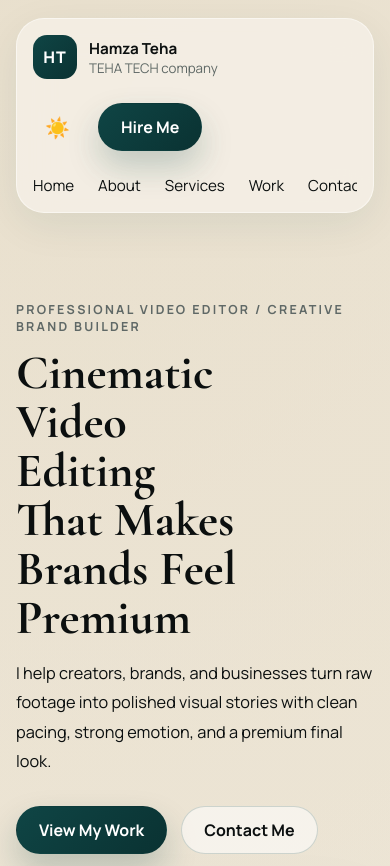
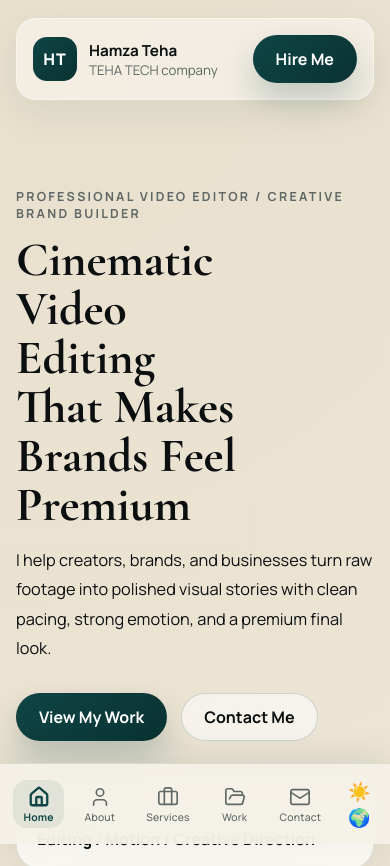
Before and after one commit to essentialsign103-crypto/MY_PORTFOLIO, a Next.js app: page / in a window 390 px wide. Shown: the top 866 px of the page. Built offline with nearby package versions, Linux system fonts and the light colour scheme.

Commit message:
Add mobile bottom navigation with Lucide icons for public site and admin dashboard

```diff
--- a/app/components/HomeContent.tsx
+++ b/app/components/HomeContent.tsx
@@ -3,6 +3,7 @@
 import { useEffect, useRef, useState } from "react";
 import { ThemeToggle } from "./ThemeToggle";
 import { LanguageToggle } from "./LanguageToggle";
+import { MobileBottomNav } from "./MobileBottomNav";
 import { useLanguage } from "@/app/providers/LanguageProvider";
 import { db } from "@/lib/firebase";
 import { collection, addDoc } from "firebase/firestore";
@@ -158,7 +159,7 @@ export function HomeContent({ serviceOptions, defaultData }: HomeContentProps) {
         </div>
       </header>
 
-      <main>
+      <main className="main-with-bottom-nav">
         <section className="hero section" id="home">
           <div className="hero-copy reveal">
             <p className="eyebrow">{t("hero.eyebrow")}</p>
@@ -526,6 +527,9 @@ export function HomeContent({ serviceOptions, defaultData }: HomeContentProps) {
           </a>
         </div>
       </footer>
+
+      {/* Mobile bottom navigation - only visible on mobile */}
+      <MobileBottomNav />
     </div>
   );
 }
--- a/app/components/LanguageToggle.tsx
+++ b/app/components/LanguageToggle.tsx
@@ -7,6 +7,6 @@ const LanguageToggleContent = dynamic(
   { ssr: false }
 );
 
-export function LanguageToggle() {
-  return <LanguageToggleContent />;
+export function LanguageToggle({ compact }: { compact?: boolean }) {
+  return <LanguageToggleContent compact={compact} />;
 }
--- a/app/components/LanguageToggleContent.tsx
+++ b/app/components/LanguageToggleContent.tsx
@@ -4,9 +4,28 @@ import { useState } from "react";
 import { useLanguage } from "@/app/providers/LanguageProvider";
 import "./LanguageToggle.css";
 
-export function LanguageToggleContent() {
+export function LanguageToggleContent({ compact }: { compact?: boolean }) {
   const { language, setLanguage } = useLanguage();
   const [isOpen, setIsOpen] = useState(false);
+
+  if (compact) {
+    return (
+      <button
+        onClick={() => setLanguage(language === "en" ? "om" : "en")}
+        aria-label="Toggle language"
+        style={{
+          background: "none",
+          border: "none",
+          cursor: "pointer",
+          fontSize: "18px",
+          padding: "2px",
+          lineHeight: 1,
+        }}
+      >
+        🌍
+      </button>
+    );
+  }
 
   return (
     <div className="language-toggle-wrapper">
--- /dev/null
+++ b/app/components/MobileBottomNav.tsx
@@ -0,0 +1,112 @@
+"use client";
+
+import { useState, useEffect } from "react";
+import { Home, User, Briefcase, FolderOpen, Mail } from "lucide-react";
+import { useLanguage } from "@/app/providers/LanguageProvider";
+import { ThemeToggle } from "./ThemeToggle";
+import { LanguageToggle } from "./LanguageToggle";
+
+const navItems = [
+  { key: "home",     href: "#home",     icon: Home,       labelKey: "nav.home" },
+  { key: "about",    href: "#about",    icon: User,       labelKey: "nav.about" },
+  { key: "services", href: "#services", icon: Briefcase,  labelKey: "nav.services" },
+  { key: "work",     href: "#work",     icon: FolderOpen, labelKey: "nav.work" },
+  { key: "contact",  href: "#contact",  icon: Mail,       labelKey: "nav.contact" },
+];
+
+export function MobileBottomNav() {
+  const { t } = useLanguage();
+  const [active, setActive] = useState("home");
+
+  useEffect(() => {
+    const sections = navItems.map((item) =>
+      document.querySelector(item.href) as HTMLElement | null
+    );
+
+    const observer = new IntersectionObserver(
+      (entries) => {
+        entries.forEach((entry) => {
+          if (entry.isIntersecting) {
+            const id = entry.target.id;
+            if (id) setActive(id);
+          }
+        });
+      },
+      { threshold: 0.4 }
+    );
+
+    sections.forEach((s) => s && observer.observe(s));
+    return () => observer.disconnect();
+  }, []);
+
+  return (
+    <nav
+      aria-label="Mobile navigation"
+      style={{
+        position: "fixed",
+        bottom: 0,
+        left: 0,
+        right: 0,
+        zIndex: 100,
+        display: "flex",
+        alignItems: "center",
+        justifyContent: "space-around",
+        padding: "10px 8px calc(10px + env(safe-area-inset-bottom))",
+        background: "rgba(245, 241, 232, 0.92)",
+        backdropFilter: "blur(20px)",
+        borderTop: "1px solid rgba(15, 69, 69, 0.12)",
+        boxShadow: "0 -8px 32px rgba(15, 69, 69, 0.08)",
+      }}
+    >
+      {navItems.map(({ key, href, icon: Icon, labelKey }) => {
+        const isActive = active === key;
+        return (
+          <a
+            key={key}
+            href={href}
+            onClick={() => setActive(key)}
+            style={{
+              display: "flex",
+              flexDirection: "column",
+              alignItems: "center",
+              gap: "4px",
+              padding: "6px 10px",
+              borderRadius: "14px",
+              textDecoration: "none",
+              color: isActive ? "var(--primary)" : "var(--muted)",
+              background: isActive ? "rgba(15, 69, 69, 0.08)" : "transparent",
+              transition: "all 200ms ease",
+              minWidth: "48px",
+            }}
+          >
+            <Icon
+              size={22}
+              strokeWidth={isActive ? 2.5 : 1.8}
+              style={{ transition: "all 200ms ease" }}
+            />
+            <span style={{
+              fontSize: "0.65rem",
+              fontWeight: isActive ? 700 : 500,
+              letterSpacing: "0.02em",
+              lineHeight: 1,
+            }}>
+              {t(labelKey)}
+            </span>
+          </a>
+        );
+      })}
+
+      {/* Theme + Language toggles in bottom bar */}
+      <div style={{
+        display: "flex",
+        flexDirection: "column",
+        alignItems: "center",
+        gap: "4px",
+        padding: "6px 4px",
+      }}>
+        <ThemeToggle compact />
+        <LanguageToggle compact />
+      </div>
+    </nav>
+  );
+}
--- a/app/components/ThemeToggle.tsx
+++ b/app/components/ThemeToggle.tsx
@@ -7,6 +7,6 @@ const ThemeToggleContent = dynamic(
   { ssr: false }
 );
 
-export function ThemeToggle() {
-  return <ThemeToggleContent />;
+export function ThemeToggle({ compact }: { compact?: boolean }) {
+  return <ThemeToggleContent compact={compact} />;
 }
--- a/app/components/ThemeToggleContent.tsx
+++ b/app/components/ThemeToggleContent.tsx
@@ -4,9 +4,28 @@ import { useState } from "react";
 import { useTheme } from "@/app/providers/ThemeProvider";
 import "./ThemeToggle.css";
 
-export function ThemeToggleContent() {
+export function ThemeToggleContent({ compact }: { compact?: boolean }) {
   const { theme, toggleTheme } = useTheme();
   const [isOpen, setIsOpen] = useState(false);
+
+  if (compact) {
+    return (
+      <button
+        onClick={toggleTheme}
+        aria-label="Toggle theme"
+        style={{
+          background: "none",
+          border: "none",
+          cursor: "pointer",
+          fontSize: "18px",
+          padding: "2px",
+          lineHeight: 1,
+        }}
+      >
+        {theme === "light" ? "☀️" : "🌙"}
+      </button>
+    );
+  }
 
   return (
     <div className="theme-toggle-wrapper">
--- a/app/globals.css
+++ b/app/globals.css
@@ -738,3 +738,44 @@ h3 {
     transform: none;
   }
 }
+
+/* ── Mobile Bottom Navigation ── */
+
+/* Hide bottom nav on desktop, show on mobile */
+[aria-label="Mobile navigation"],
+[aria-label="Admin mobile navigation"] {
+  display: none;
+}
+
+/* Hide top nav elements on mobile, show bottom nav */
+@media (max-width: 768px) {
+  [aria-label="Mobile navigation"],
+  [aria-label="Admin mobile navigation"] {
+    display: flex;
+  }
+
+  /* Hide top navbar nav links and theme toggle on mobile */
+  .topbar .nav,
+  .topbar .header-actions .theme-toggle-wrapper {
+    display: none;
+  }
+
+  /* Hide desktop dashboard nav on mobile */
+  .dashboard-nav {
+    display: none;
+  }
+
+  /* Add bottom padding so content isn't hidden behind bottom nav */
+  .main-with-bottom-nav {
+    padding-bottom: 80px;
+  }
+
+  .dashboard-panel {
+    padding-bottom: 80px !important;
+  }
+
+  /* Keep hire me button visible on mobile */
+  .topbar {
+    border-radius: 20px;
+  }
+}
--- a/package.json
+++ b/package.json
@@ -11,6 +11,7 @@
   "dependencies": {
     "autoprefixer": "^10.5.0",
     "firebase": "^12.12.0",
+    "lucide-react": "^1.8.0",
     "next": "^15.4.0",
     "next-pwa": "^5.6.0",
     "nodemailer": "^8.0.5",
```
Also changed, not shown: app/admin/dashboard/page.tsx (+9 -1 lines), app/components/AdminMobileNav.tsx (added, +96 -0 lines), 1 other file (tests, documents, lock files or other folders).
